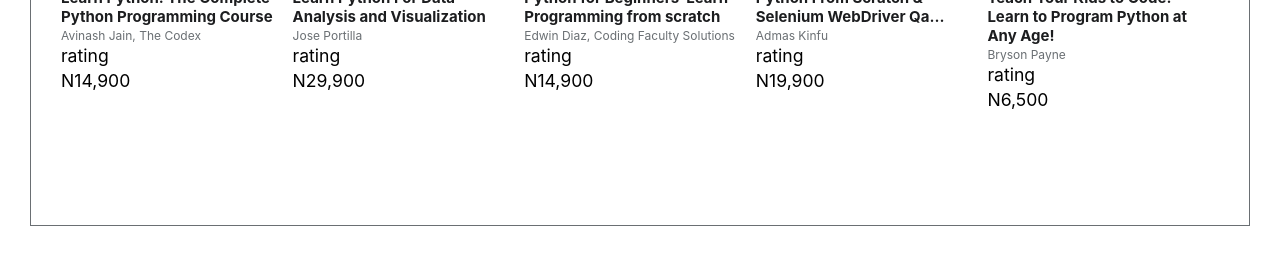
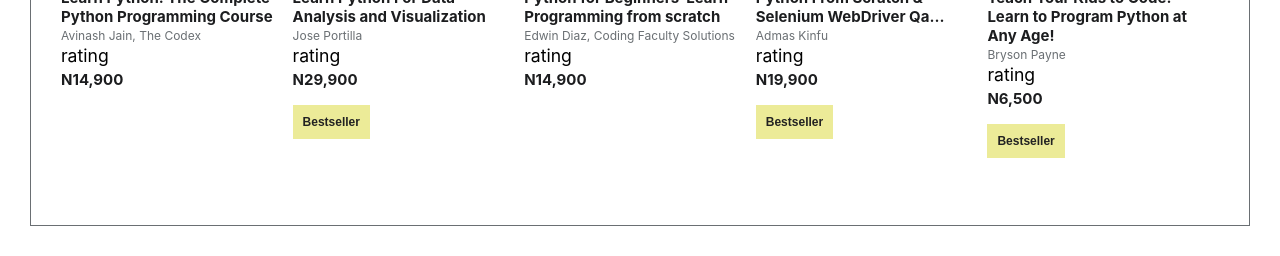
Before and after one commit to mystry22/udemyclone, a plain HTML site: page index.html in a window 1280 px wide. Shown: the part 1149-1405 px from the top of the page. Drawn offline with Linux system fonts and the light colour scheme; files whose address does not match are found by name.

Commit message:
list update

```diff
--- a/css/style.css
+++ b/css/style.css
@@ -160,9 +160,9 @@ nav ul li {
 
 }
 .card-item-title{
-    color: #1c1d1f;
-    font-weight: 700;
-    font-size: 15px;
+    color: #1c1d1f !important;
+    font-weight: 700 !important;
+    font-size: 15px !important;
     font-family: udemy sans,-apple-system,BlinkMacSystemFont,Roboto,segoe ui,Helvetica,Arial,sans-serif,apple color emoji,segoe ui emoji,segoe ui symbol;
 }
 
@@ -171,3 +171,9 @@ nav ul li {
     font-family: udemy sans,sf pro text,-apple-system,BlinkMacSystemFont,Roboto,segoe ui,Helvetica,Arial,sans-serif,apple color emoji,segoe ui emoji,segoe ui symbol !important;
     font-size: 12px !important;
 }
+.best-seller{
+    background-color: #eceb98 !important;
+    border: none;
+    border-radius: none;
+    font-size: 12px;
+}
--- a/index.html
+++ b/index.html
@@ -83,9 +83,10 @@
                                 rating
                             </span><br />
 
-                            <span>
+                            <span class="card-item-title">
                                 N14,900
                             </span>
+
 
                         </div>
                         <div class="card-item">
@@ -103,9 +104,12 @@
                                 rating
                             </span><br />
 
-                            <span>
+                            <span class="card-item-title">
                                 N29,900
-                            </span>
+                            </span> <br />
+                            <button class="best-seller">
+                                Bestseller
+                            </button>
 
                         </div>
 
@@ -124,9 +128,10 @@
                                 rating
                             </span><br />
 
-                            <span>
+                            <span class="card-item-title">
                                 N14,900
-                            </span>
+                            </span><br />
+
 
                         </div>
 
@@ -145,9 +150,12 @@
                                 rating
                             </span><br />
 
-                            <span>
+                            <span class="card-item-title">
                                 N19,900
-                            </span>
+                            </span><br />
+                            <button class="best-seller">
+                                Bestseller
+                            </button>
 
                         </div>
 
@@ -166,9 +174,12 @@
                                 rating
                             </span><br />
 
-                            <span>
+                            <span class="card-item-title">
                                 N6,500
-                            </span>
+                            </span><br />
+                            <button class="best-seller">
+                                Bestseller
+                            </button>
 
                         </div>
 
```
